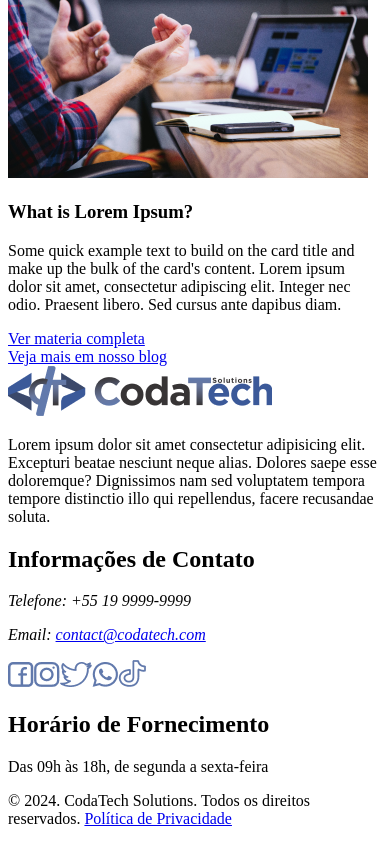
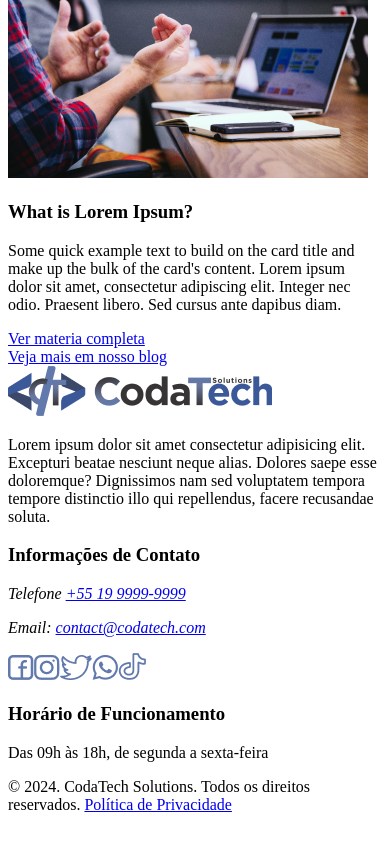
Before and after one commit to CodaTechS/coda-tech-frontend, a Vue app: page / in a window 390 px wide. Shown: the part 5987-6831 px from the top of the page. Built offline with nearby package versions, Linux system fonts and the light colour scheme.

Commit message:
Add tag phone footer

```diff
--- a/src/components/Footer.vue
+++ b/src/components/Footer.vue
@@ -8,9 +8,9 @@
             </section>
 
             <section class="footer-section contact-section">
-            <h2>Informações de Contato</h2>
+            <h3>Informações de Contato</h3>
             <address>
-                <p>Telefone: +55 19 9999-9999</p>
+                <p>Telefone <a href="tel:+551999999999">+55 19 9999-9999</a></p>
                 <p>Email: <a href="mailto:contact@codatech.com">contact@codatech.com</a></p>
             </address>
             <div class="social-media-links" aria-label="Redes Sociais">
@@ -23,7 +23,7 @@
             </section>
 
             <section class="footer-section supply-section">
-                <h2>Horário de Fornecimento</h2>
+                <h3>Horário de Funcionamento</h3>
                 <p>Das 09h às 18h, de segunda a sexta-feira</p>
             </section>
 
```
